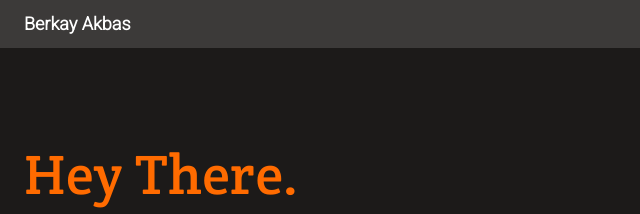
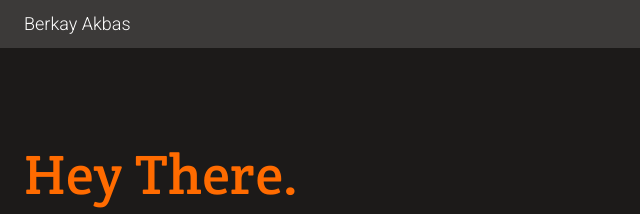
Before and after one commit to Berkay-akbas/Portfolio, a plain HTML site: page index.html in a window 1280 px wide. Shown: the top 214 px of the page, 0-640 px from the left. Drawn offline with Linux system fonts and the light colour scheme.

Commit message:
Fix styles

```diff
--- a/index.html
+++ b/index.html
@@ -15,7 +15,7 @@
   <header>
     <div class="wrapper">
       <a class="logo" href="#">
-        <h1>Berkay Akbas</h1>
+        <p>Berkay Akbas</p>
       </a>
       <nav>
         <a class="hamburger" href="#">
--- a/styles.css
+++ b/styles.css
@@ -1,14 +1,10 @@
-@import url('https://fonts.googleapis.com/css2?family=Crete+Round&family=Roboto:wght@300&display=swap');
-@import url('https://fonts.googleapis.com/css2?family=Crete+Round&family=Poppins:wght@500&family=Roboto:wght@300&display=swap');
+@import url("https://fonts.googleapis.com/css2?family=Crete+Round&family=Roboto:wght@300&display=swap");
+@import url("https://fonts.googleapis.com/css2?family=Crete+Round&family=Poppins:wght@500&family=Roboto:wght@300&display=swap");
 
 html,
 body {
   margin: 0;
   padding: 0;
-}
-
-.logo {
-  text-decoration: none;
 }
 
 .wrapper {
@@ -31,7 +27,7 @@ body {
   width: 24px;
 }
 
-.wrapper h1 {
+.wrapper p {
   font-size: 18px;
   color: #fff;
   padding-left: 24px;
@@ -40,10 +36,14 @@ body {
   line-height: 24px;
 }
 
+.wrapper a {
+  text-decoration: none;
+}
+
 body {
   display: flex;
   flex-direction: column;
-  font-family: 'Roboto', sans-serif;
+  font-family: "Roboto", sans-serif;
 }
 
 .headline {
@@ -66,7 +66,7 @@ body {
   font-style: normal;
   font-weight: 400;
   font-size: 56px;
-  font-family: 'Crete Round', serif;
+  font-family: "Crete Round", serif;
   line-height: 64px;
   letter-spacing: 0.37px;
   margin-bottom: -25px;
@@ -74,13 +74,13 @@ body {
 }
 
 .headline h2 {
-  font-family: 'Roboto', sans-serif;
+  font-family: "Roboto", sans-serif;
   color: #fff5e1;
   margin-bottom: -15px;
 }
 
 .headline p {
-  font-family: 'Poppins', sans-serif;
+  font-family: "Poppins", sans-serif;
   font-style: normal;
   font-weight: 400px;
   font-size: 16px;
```
